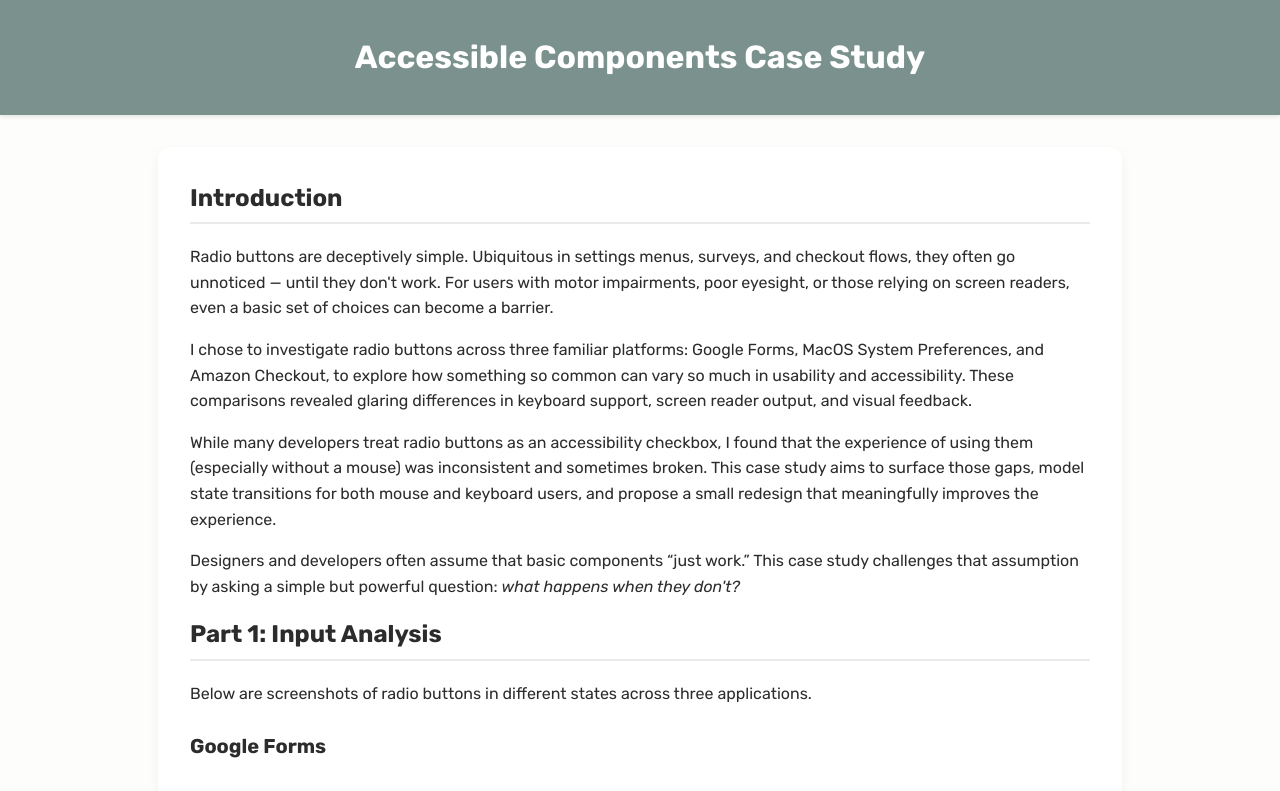
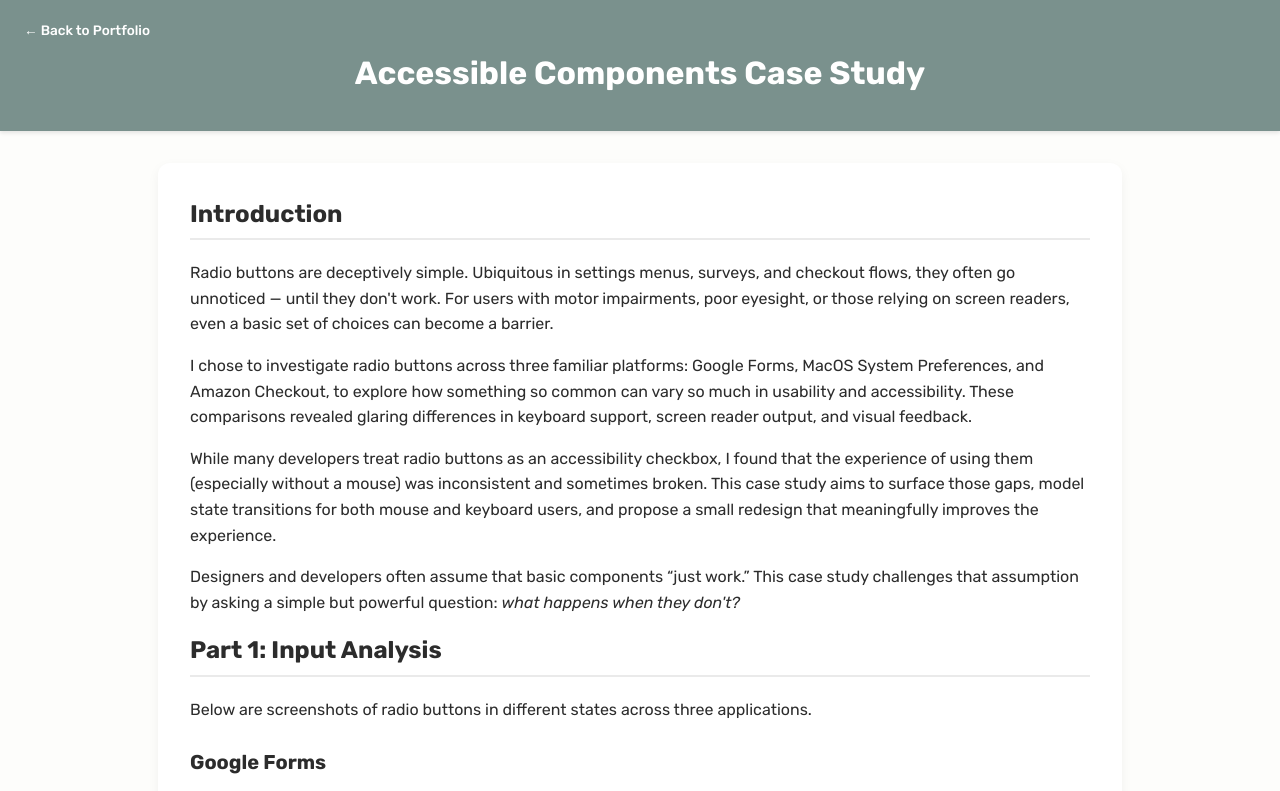
Before and after one commit to avstinwilliams/accessible-components, a plain HTML site: page index.html in a window 1280 px wide. Shown: the top 791 px of the page. Drawn offline with Linux system fonts and the light colour scheme.

Commit message:
added back to portfolio link

```diff
--- a/index.html
+++ b/index.html
@@ -14,6 +14,7 @@
 	</head>
 	<body>
 		<header>
+			<a href="https://avstinwilliams.github.io/portfolio/" class="back-link">← Back to Portfolio</a>
 			<h1>Accessible Components Case Study</h1>
 		</header>
 		<main>
--- a/styles.css
+++ b/styles.css
@@ -21,6 +21,24 @@ header {
 	padding: 2rem 1rem;
 	text-align: center;
 	box-shadow: 0 2px 4px rgba(0, 0, 0, 0.1);
+	position: relative;
+	padding-top: 3rem;
+}
+
+.back-link {
+	position: absolute;
+	top: 1.25rem;
+	left: 1.5rem;
+	font-size: 0.85rem;
+	color: var(--green);
+	text-decoration: none;
+	font-weight: 500;
+	transition: color 0.2s ease;
+}
+
+.back-link:hover {
+	text-decoration: underline;
+	color: var(--brown);
 }
 
 h1 {
```
